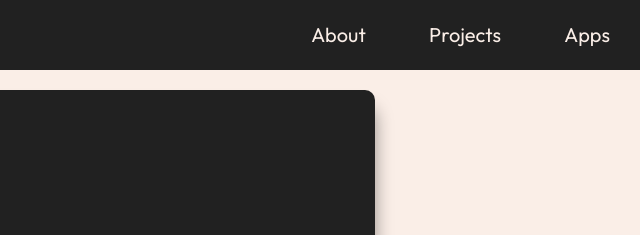
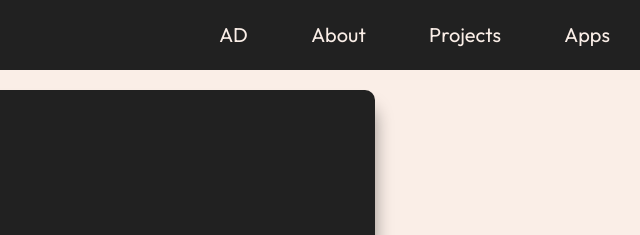
Before and after one commit to qaa2/website, a plain HTML site: page apps.html in a window 1280 px wide. Shown: the top 235 px of the page, 640-1280 px from the left. Drawn offline with Linux system fonts and the light colour scheme; a web font is replaced by a local one.

Commit message:
Update apps.html

```diff
--- a/apps.html
+++ b/apps.html
@@ -13,6 +13,7 @@
         <h3>ㅤYudz</h3>
       </div>
       <ul class="nav-list">
+          <li class="nav-items"><a href='ad.html'>AD</a></li>
         <li class="nav-items"><a href='index.html'>About</a></li>
         <li class="nav-items"><a href='projects.html'>Projects</a></li>
         <li class="nav-items"><a href='apps.html'>Apps</a></li>
```
